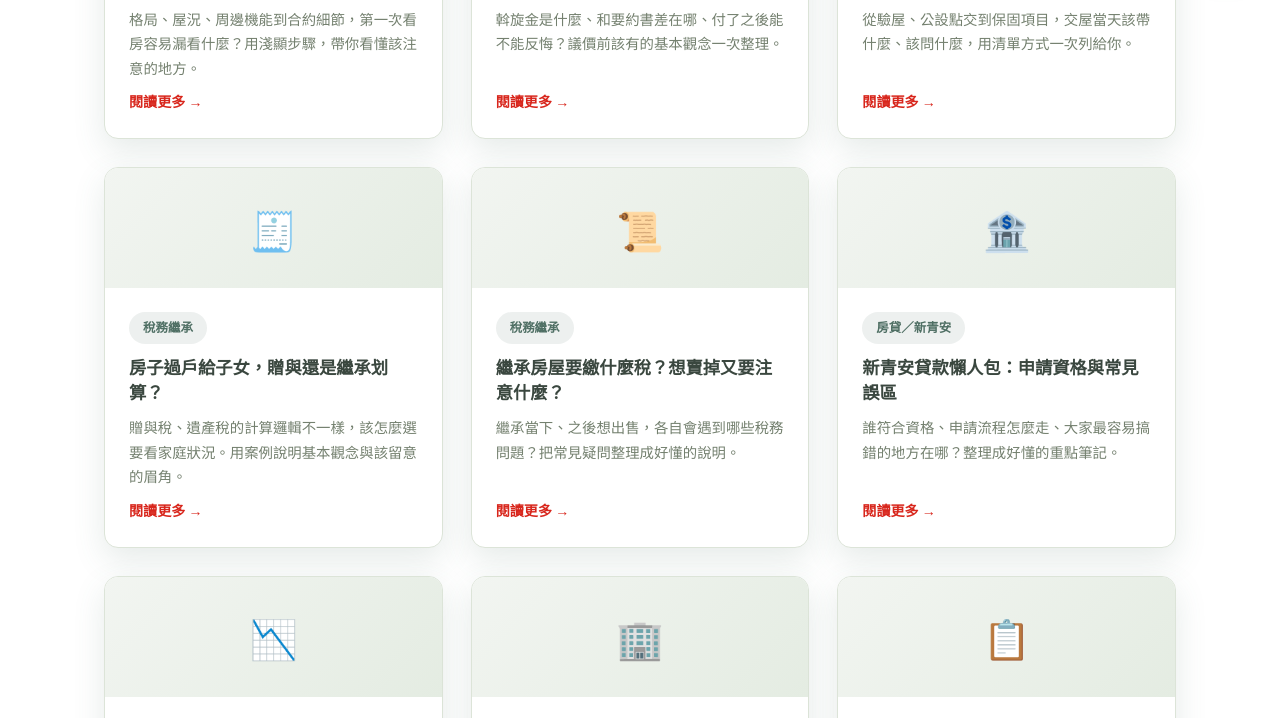
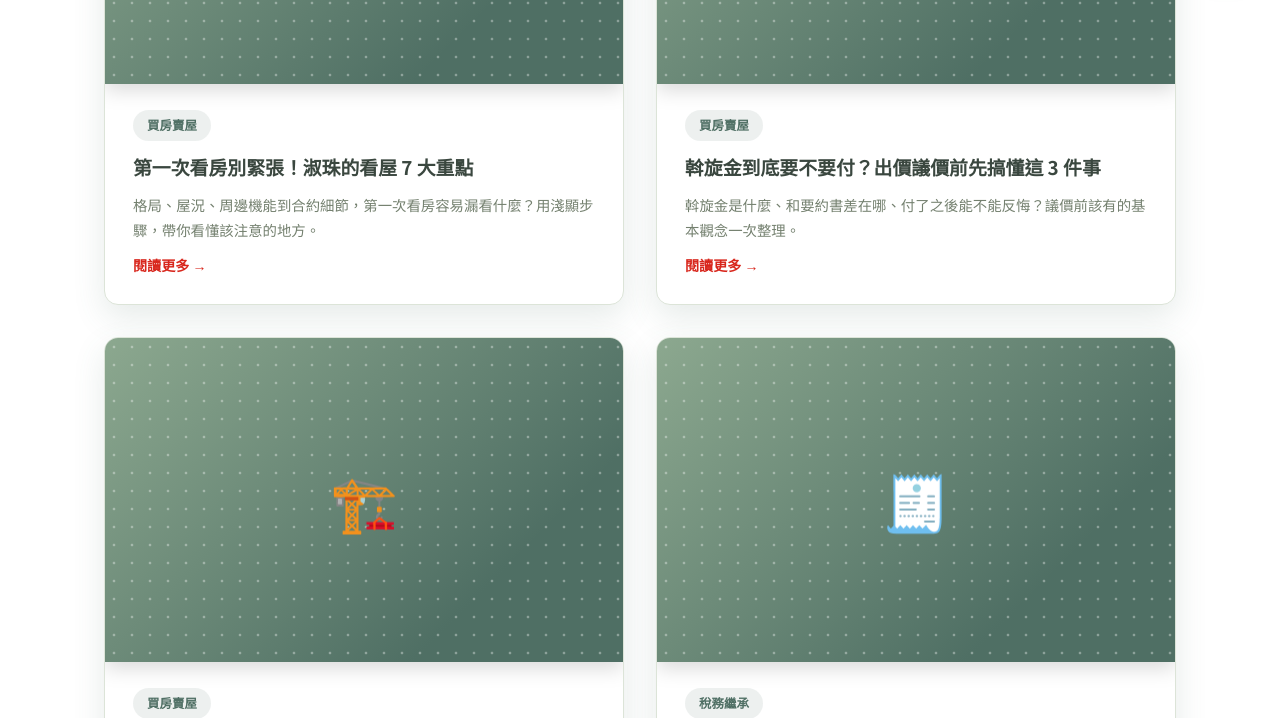
Before and after one commit to twnm681011/liang-shuzhu-realtor-site, a plain HTML site: page know.html in a window 1280 px wide. Shown: the part 809-1527 px from the top of the page. Drawn offline with Linux system fonts and the light colour scheme.

Commit message:
調整房產知識卡片版面比照 cathome.tw：改為雙欄排版、放大照片區比例(16:10)
保留原本綠色品牌配色，僅調整版面結構讓文章卡片更接近參考網站的照片式呈現。

```diff
--- a/style.css
+++ b/style.css
@@ -824,8 +824,8 @@ a { color: inherit; text-decoration: none; }
 
 .knowledge-grid {
   display: grid;
-  grid-template-columns: repeat(3, 1fr);
-  gap: 28px;
+  grid-template-columns: repeat(2, 1fr);
+  gap: 32px;
 }
 .knowledge-card {
   background: var(--uch-white);
@@ -839,18 +839,24 @@ a { color: inherit; text-decoration: none; }
 }
 .knowledge-card:hover { transform: translateY(-6px); }
 .knowledge-card-thumb {
-  height: 120px;
+  aspect-ratio: 16 / 10;
   display: flex;
   align-items: center;
   justify-content: center;
-  font-size: 2.4rem;
-  background: linear-gradient(135deg, var(--uch-bg-soft), #e4ece2);
+  position: relative;
+  overflow: hidden;
+  font-size: 3.4rem;
+  background:
+    radial-gradient(circle, rgba(255,255,255,0.35) 1.5px, transparent 1.6px) 0 0/18px 18px,
+    linear-gradient(135deg, var(--uch-secondary), var(--uch-primary) 75%);
+  color: var(--uch-white);
+  filter: drop-shadow(0 6px 10px rgba(0,0,0,0.15));
 }
 .knowledge-card-body {
-  padding: 24px;
+  padding: 26px 28px;
   display: flex;
   flex-direction: column;
-  gap: 10px;
+  gap: 12px;
   flex: 1;
 }
 .knowledge-tag {
@@ -862,7 +868,7 @@ a { color: inherit; text-decoration: none; }
   padding: 5px 14px;
   border-radius: 999px;
 }
-.knowledge-card-body h3 { margin: 0; font-size: 1.08rem; line-height: 1.5; }
+.knowledge-card-body h3 { margin: 0; font-size: 1.18rem; line-height: 1.5; }
 .knowledge-card-body h3 a { color: var(--uch-text); }
 .knowledge-card-body h3 a:hover { color: var(--uch-primary); }
 .knowledge-card-body p {
@@ -882,9 +888,6 @@ a { color: inherit; text-decoration: none; }
 }
 .know-cta-actions { display: flex; gap: 16px; flex-wrap: wrap; flex-shrink: 0; }
 
-@media (max-width: 960px) {
-  .knowledge-grid { grid-template-columns: repeat(2, 1fr); }
-}
 @media (max-width: 720px) {
   .knowledge-grid { grid-template-columns: 1fr; }
   .know-cta-inner { flex-direction: column; align-items: flex-start; }
```
